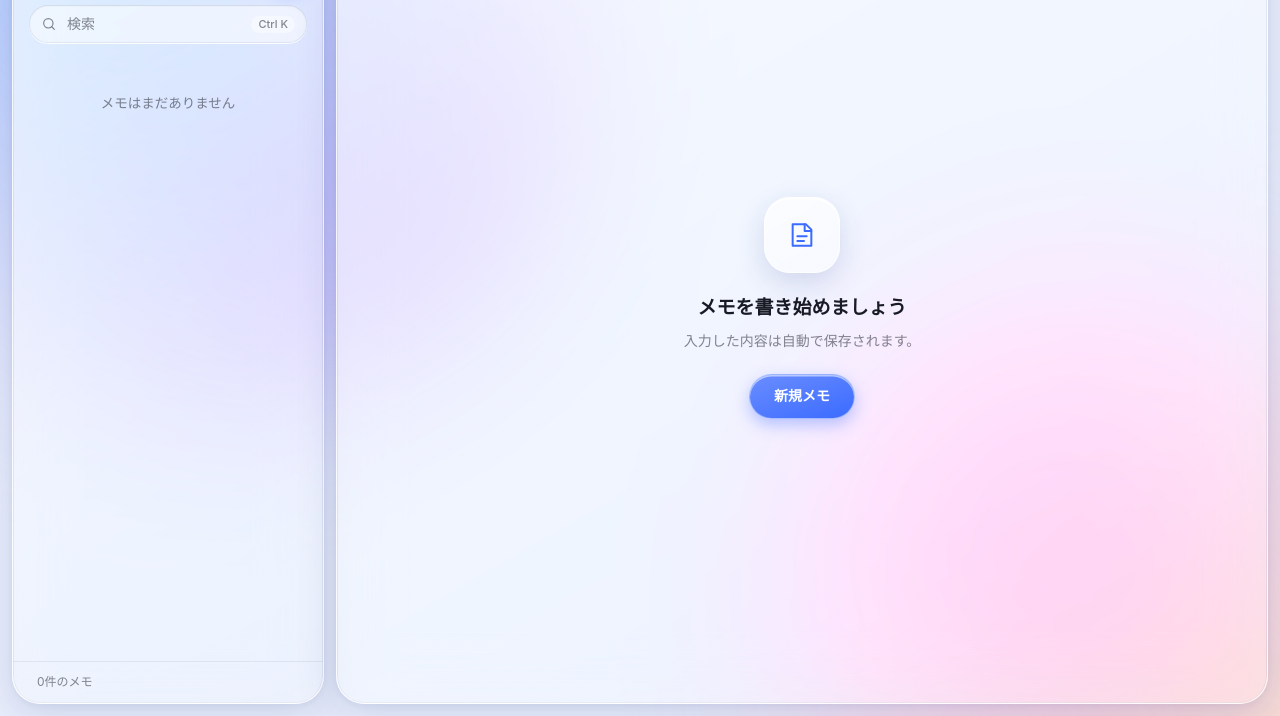
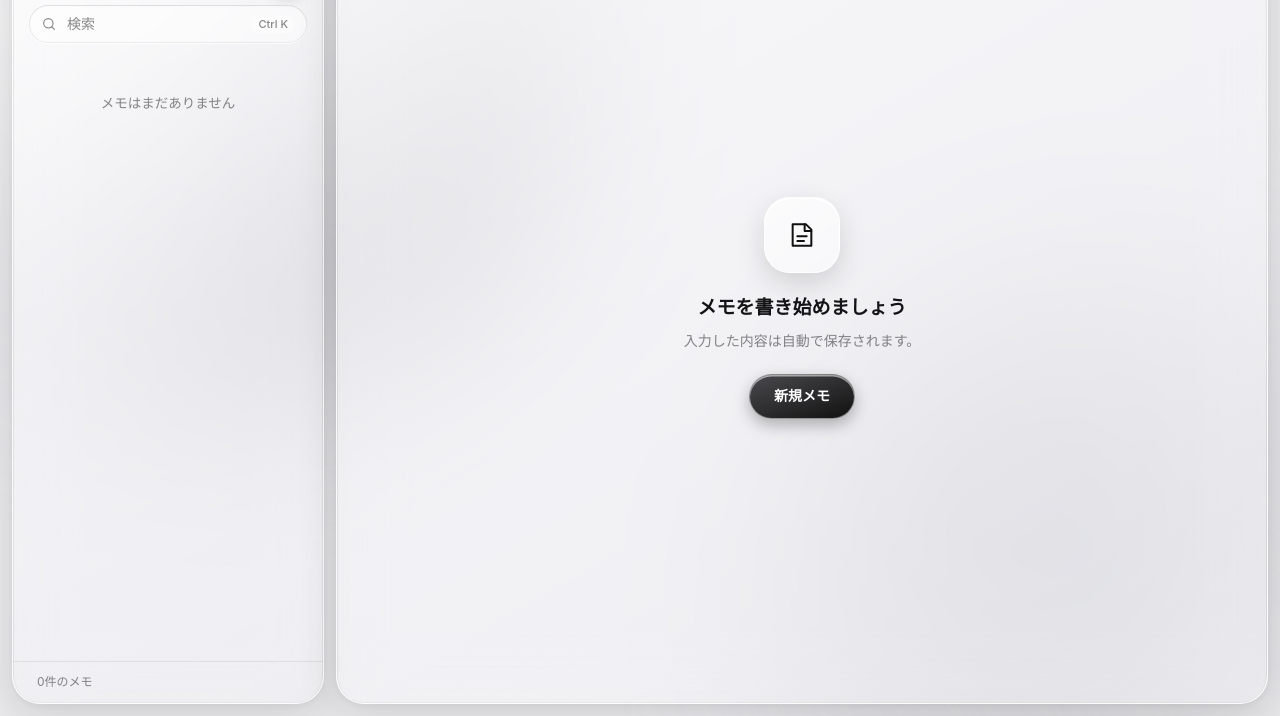
Before and after one commit to 417si/memo-site, a plain HTML site: page index.html in a window 1280 px wide. Shown: the part 84-800 px from the top of the page. Drawn offline with Linux system fonts and the light colour scheme.

Commit message:
Make the glass UI monochrome (black/white/gray only)
Co-Authored-By: Claude Sonnet 5.5 <noreply@anthropic.com>

```diff
--- a/style.css
+++ b/style.css
@@ -3,41 +3,42 @@
     color-scheme: light dark;
 
     /* 背景（ガラス越しに透けて見える色） */
-    --bg-base: #e9eefb;
-    --blob-1: #8fb4ff;
-    --blob-2: #ffb3d9;
-    --blob-3: #ffd9a8;
-    --blob-4: #b7a6ff;
+    --bg-base: #e9e9ec;
+    --blob-1: #ffffff;
+    --blob-2: #c4c4c9;
+    --blob-3: #f6f6f8;
+    --blob-4: #b3b3b9;
 
     /* テキスト */
-    --text: #181a24;
-    --text-soft: #343748;
-    --muted: rgba(24, 26, 36, 0.52);
+    --text: #141416;
+    --text-soft: #36363a;
+    --muted: rgba(20, 20, 22, 0.5);
 
     /* ガラス */
     --glass: rgba(255, 255, 255, 0.46);
     --glass-strong: rgba(255, 255, 255, 0.66);
     --glass-border: rgba(255, 255, 255, 0.75);
-    --glass-edge: rgba(20, 30, 80, 0.07);
+    --glass-edge: rgba(0, 0, 0, 0.07);
     --glass-hi: rgba(255, 255, 255, 0.9);
     --glass-lo: rgba(255, 255, 255, 0.25);
-    --glass-shadow: 0 10px 40px rgba(40, 60, 140, 0.16), 0 2px 8px rgba(40, 60, 140, 0.06);
+    --glass-shadow: 0 10px 40px rgba(0, 0, 0, 0.12), 0 2px 8px rgba(0, 0, 0, 0.05);
     --blur: blur(30px) saturate(190%);
 
     --item-hover: rgba(255, 255, 255, 0.4);
     --item-selected: rgba(255, 255, 255, 0.78);
     --field: rgba(255, 255, 255, 0.5);
 
-    --accent: #3b6bff;
-    --accent-2: #6a8dff;
-    --accent-soft: rgba(59, 107, 255, 0.14);
+    --accent: #111111;
+    --accent-2: #4a4a4e;
+    --accent-soft: rgba(0, 0, 0, 0.1);
     --accent-text: #ffffff;
-    --danger: #e5484d;
-    --danger-soft: rgba(229, 72, 77, 0.14);
+    --accent-glow: rgba(0, 0, 0, 0.28);
+    --danger: #111111;
+    --danger-soft: rgba(0, 0, 0, 0.08);
 
-    --toast-bg: rgba(28, 30, 42, 0.82);
-    --toast-text: #f5f6fa;
-    --toast-accent: #9bb3ff;
+    --toast-bg: rgba(24, 24, 27, 0.84);
+    --toast-text: #f5f5f7;
+    --toast-accent: #ffffff;
 
     --sidebar-w: 312px;
     --gap: 12px;
@@ -49,18 +50,18 @@
 
 @media (prefers-color-scheme: dark) {
     :root {
-        --bg-base: #0b0d1a;
-        --blob-1: #2f4fd8;
-        --blob-2: #8a2f9e;
-        --blob-3: #1d7f9a;
-        --blob-4: #5a35c9;
+        --bg-base: #0a0a0b;
+        --blob-1: #3a3a3f;
+        --blob-2: #26262a;
+        --blob-3: #303034;
+        --blob-4: #1c1c1f;
 
-        --text: #f3f4fa;
-        --text-soft: #d3d6e4;
-        --muted: rgba(243, 244, 250, 0.5);
+        --text: #f4f4f6;
+        --text-soft: #d2d2d7;
+        --muted: rgba(244, 244, 246, 0.5);
 
-        --glass: rgba(34, 38, 60, 0.42);
-        --glass-strong: rgba(44, 48, 74, 0.6);
+        --glass: rgba(40, 40, 44, 0.42);
+        --glass-strong: rgba(54, 54, 60, 0.6);
         --glass-border: rgba(255, 255, 255, 0.14);
         --glass-edge: rgba(0, 0, 0, 0.35);
         --glass-hi: rgba(255, 255, 255, 0.28);
@@ -71,16 +72,17 @@
         --item-selected: rgba(255, 255, 255, 0.15);
         --field: rgba(255, 255, 255, 0.08);
 
-        --accent: #7c98ff;
-        --accent-2: #a9bcff;
-        --accent-soft: rgba(124, 152, 255, 0.2);
-        --accent-text: #0b1030;
-        --danger: #ff7176;
-        --danger-soft: rgba(255, 113, 118, 0.18);
+        --accent: #f4f4f6;
+        --accent-2: #ffffff;
+        --accent-soft: rgba(255, 255, 255, 0.16);
+        --accent-text: #111111;
+        --accent-glow: rgba(0, 0, 0, 0.5);
+        --danger: #f4f4f6;
+        --danger-soft: rgba(255, 255, 255, 0.12);
 
-        --toast-bg: rgba(240, 242, 252, 0.88);
-        --toast-text: #14151f;
-        --toast-accent: #3b6bff;
+        --toast-bg: rgba(240, 240, 244, 0.9);
+        --toast-text: #141416;
+        --toast-accent: #111111;
     }
 }
 
@@ -271,7 +273,7 @@ svg {
 .item.selected {
     background: var(--item-selected);
     border-color: var(--glass-border);
-    box-shadow: 0 4px 14px rgba(40, 60, 140, 0.1), inset 0 1px 0 var(--glass-hi);
+    box-shadow: 0 4px 14px rgba(0, 0, 0, 0.1), inset 0 1px 0 var(--glass-hi);
 }
 .item:focus-visible { outline-offset: -2px; }
 
@@ -341,7 +343,7 @@ svg {
     background: var(--item-selected);
     border-color: var(--glass-border);
     color: var(--text);
-    box-shadow: 0 4px 12px rgba(40, 60, 140, 0.12), inset 0 1px 0 var(--glass-hi);
+    box-shadow: 0 4px 12px rgba(0, 0, 0, 0.12), inset 0 1px 0 var(--glass-hi);
 }
 .icon-btn:active { transform: scale(0.92); }
 .icon-btn.danger:hover { background: var(--danger-soft); color: var(--danger); }
@@ -355,7 +357,7 @@ svg {
     background: linear-gradient(160deg, var(--accent-2), var(--accent));
     color: var(--accent-text);
     border-color: rgba(255, 255, 255, 0.45);
-    box-shadow: 0 6px 16px rgba(59, 107, 255, 0.35), inset 0 1.5px 0 rgba(255, 255, 255, 0.55);
+    box-shadow: 0 6px 16px var(--accent-glow), inset 0 1.5px 0 rgba(255, 255, 255, 0.55);
 }
 .icon-btn.accent:hover {
     background: linear-gradient(160deg, var(--accent-2), var(--accent));
@@ -447,7 +449,7 @@ svg {
     border-radius: 26px;
     background: linear-gradient(150deg, var(--glass-strong), var(--glass));
     border: 1px solid var(--glass-border);
-    box-shadow: 0 10px 28px rgba(40, 60, 140, 0.16), inset 0 1.5px 0 var(--glass-hi);
+    box-shadow: 0 10px 28px rgba(0, 0, 0, 0.14), inset 0 1.5px 0 var(--glass-hi);
     color: var(--accent);
 }
 .empty-mark svg { width: 32px; height: 32px; stroke-width: 1.5; }
@@ -461,7 +463,7 @@ svg {
     background: linear-gradient(160deg, var(--accent-2), var(--accent));
     color: var(--accent-text);
     font-size: 14px; font-weight: 650;
-    box-shadow: 0 6px 16px rgba(59, 107, 255, 0.35), inset 0 1.5px 0 rgba(255, 255, 255, 0.55);
+    box-shadow: 0 6px 16px var(--accent-glow), inset 0 1.5px 0 rgba(255, 255, 255, 0.55);
     transition: filter 0.15s, transform 0.2s var(--ease);
 }
 .btn:hover { filter: brightness(1.07); }
```
